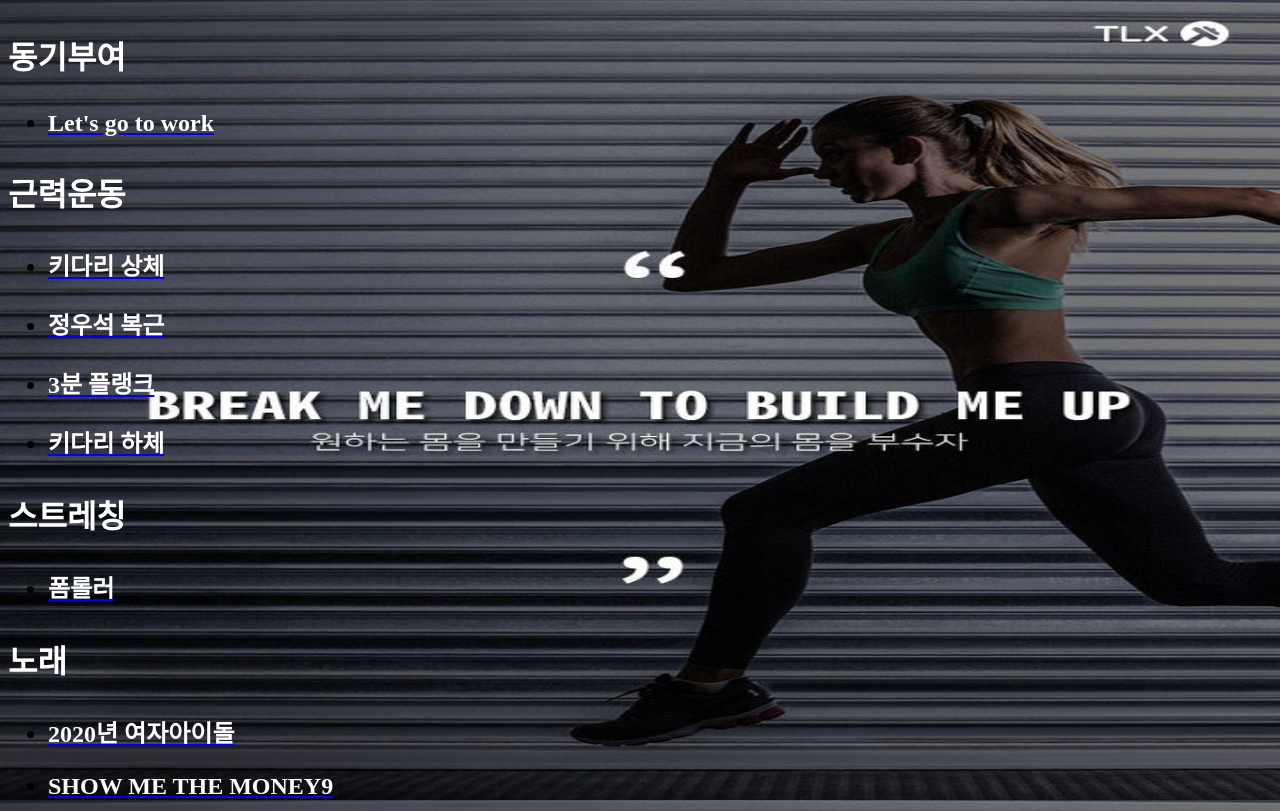
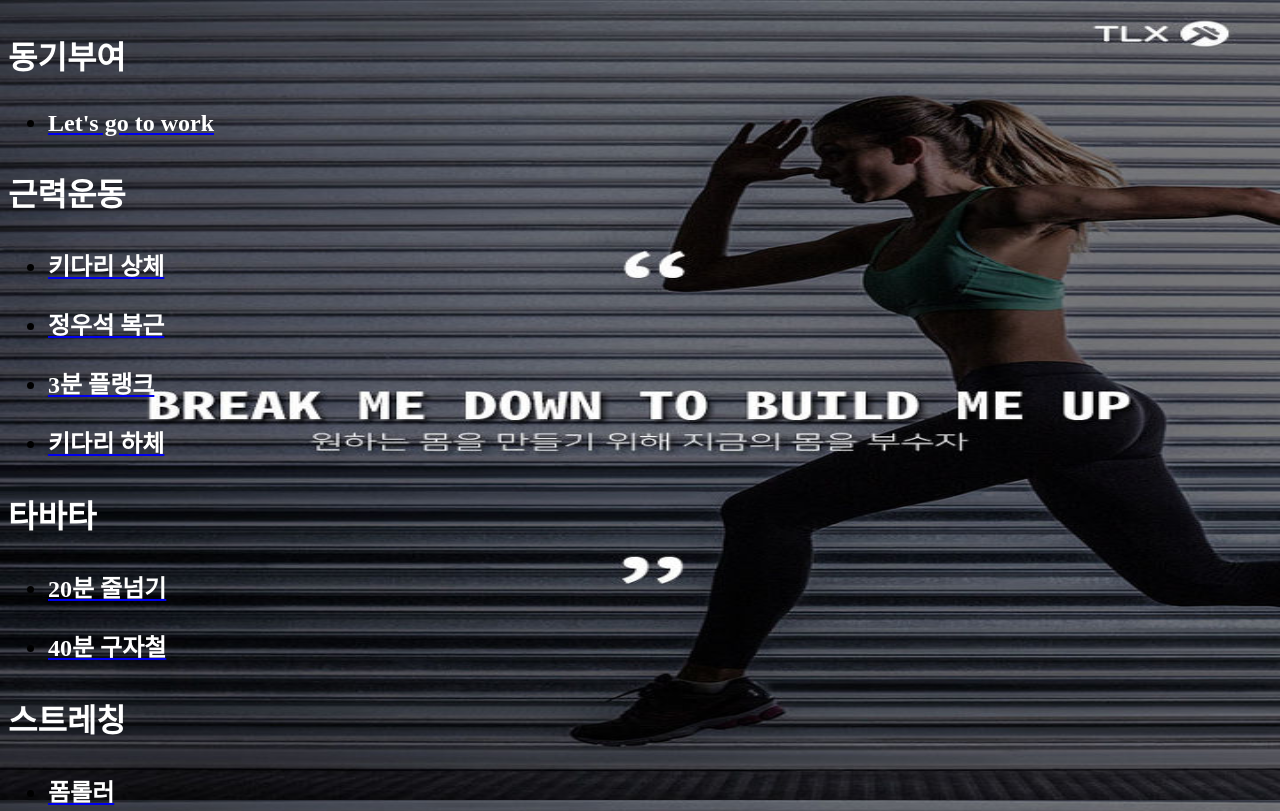
Before and after one commit to lilpanda11/Fu-ball, a plain HTML site: page index.html in a window 1280 px wide. Shown: the top 811 px of the page. Drawn offline with Linux system fonts and the light colour scheme.

Commit message:
Update index.html

```diff
--- a/index.html
+++ b/index.html
@@ -23,6 +23,11 @@ body {
        <li><a href="https://vclock.kr/%ED%83%80%EC%9D%B4%EB%A8%B8-3-%EB%B6%84/"><p style="color:rgb(255, 255, 255);">3분 플랭크</p></a></li>
        <li><a href="https://www.youtube.com/watch?v=0GwwUTYAOTg"><p style="color:rgb(255, 255, 255);">키다리 하체</p></a></li></h2>
   </ul>
+      <h1><p style="color:rgb(255, 255, 255);">타바타</p></h1>
+  <ul>
+    <h2><li><a href="https://www.youtube.com/watch?v=ARw07H0IstA"><p style="color:rgb(255, 255, 255);">20분 줄넘기</P></a></li>
+        <li><a href="https://www.youtube.com/watch?v=ARw07H0IstA"><p style="color:rgb(255, 255, 255);">40분 구자철</P></a></li></h2>
+  </ul>
     <h1><p style="color:rgb(255, 255, 255);">스트레칭</p></h1>
   <ul>
     <h2><li><a href="https://www.youtube.com/watch?v=Qu-kYxUJpDQ"><p style="color:rgb(255, 255, 255);">폼롤러</p></a></li></h2>
```
